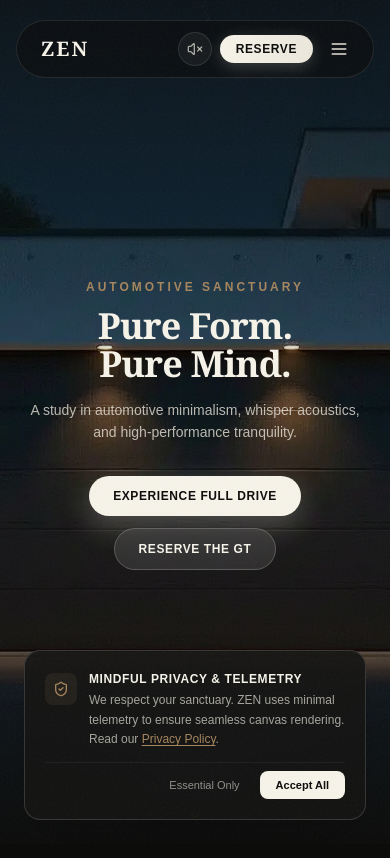
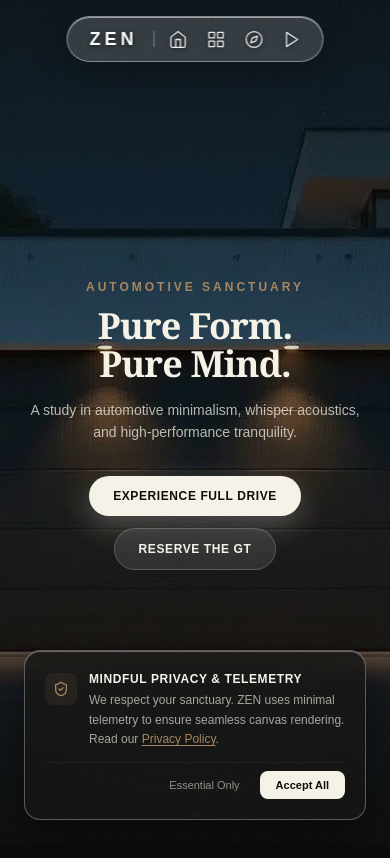
Before and after one commit to hackerstudent29/zen-car, a Next.js app: page / in a window 390 px wide. Shown: the top 858 px of the page. Built offline with nearby package versions, Linux system fonts and the light colour scheme.

Commit message:
feat: restore original minimal glassmorphism dock navbar, 2-video experience mode, and frosted glass styling

```diff
--- a/app/page.tsx
+++ b/app/page.tsx
@@ -19,10 +19,7 @@ export default function HomePage() {
   return (
     <main className="relative min-h-screen bg-[#0d0d0c] text-[#F6F3E9]">
       {/* Floating Glassmorphic Dock Navbar */}
-      <Navbar
-        onOpenReserve={() => setIsReserveOpen(true)}
-        onOpenZen={() => setIsZenOpen(true)}
-      />
+      <Navbar />
 
       {/* Hero 120-Frame Canvas Scrollytelling */}
       <HeroScrollytelling onOpenReserve={() => setIsReserveOpen(true)} />
--- a/components/CookieBanner.tsx
+++ b/components/CookieBanner.tsx
@@ -30,7 +30,7 @@ export default function CookieBanner() {
           animate={{ opacity: 1, y: 0, scale: 1 }}
           exit={{ opacity: 0, y: 20, scale: 0.95 }}
           transition={EASE_SPRING}
-          className="fixed bottom-6 right-6 left-6 sm:left-auto sm:max-w-md z-40 p-5 rounded-2xl bg-[#141413]/90 border border-white/15 backdrop-blur-xl shadow-2xl text-[#F6F3E9]"
+          className="fixed bottom-6 right-6 left-6 sm:left-auto sm:max-w-md z-40 p-5 rounded-2xl bg-[#141413]/80 border border-white/30 backdrop-blur-2xl shadow-[0_12px_40px_rgba(0,0,0,0.5),inset_0_1px_0_rgba(255,255,255,0.35)] text-[#F6F3E9]"
         >
           <div className="flex items-start gap-3 mb-3">
             <div className="p-2 rounded-lg bg-[#A6865E]/10 text-[#A6865E] shrink-0 mt-0.5">
--- a/components/Navbar.tsx
+++ b/components/Navbar.tsx
@@ -1,233 +1,129 @@
 "use client";
 
-import { useState, useEffect } from "react";
 import Link from "next/link";
-import { motion, AnimatePresence } from "motion/react";
-import { Home, LayoutGrid, Compass, Play, Volume2, VolumeX, Sparkles, Menu, X } from "lucide-react";
-import { audioEngine } from "./AudioEngine";
+import { motion } from "motion/react";
 import { EASE_SPRING } from "@/lib/constants";
 
-interface NavbarProps {
-  onOpenReserve: () => void;
-  onOpenZen: () => void;
-}
-
-export default function Navbar({ onOpenReserve, onOpenZen }: NavbarProps) {
-  const [isPlayingAudio, setIsPlayingAudio] = useState(false);
-  const [mobileMenuOpen, setMobileMenuOpen] = useState(false);
-  const [scrolled, setScrolled] = useState(false);
-
-  useEffect(() => {
-    const handleScroll = () => {
-      setScrolled(window.scrollY > 40);
-    };
-    window.addEventListener("scroll", handleScroll, { passive: true });
-    return () => window.removeEventListener("scroll", handleScroll);
-  }, []);
-
-  const handleAudioToggle = () => {
-    if (audioEngine) {
-      const active = audioEngine.toggle();
-      setIsPlayingAudio(active);
-    }
-  };
-
+export default function Navbar() {
   return (
-    <>
     <header
-        className={`fixed top-5 left-1/2 -translate-x-1/2 z-50 flex items-center justify-between px-4 py-2.5 rounded-full transition-all duration-500 ${
-          scrolled
-            ? "bg-[#0d0d0c]/85 border border-white/15 shadow-[0_20px_50px_rgba(0,0,0,0.6)] backdrop-blur-xl"
-            : "bg-[#0d0d0c]/60 border border-white/10 backdrop-blur-md"
-        }`}
+      className="fixed top-4 sm:top-6 left-1/2 -translate-x-1/2 z-50 flex items-center justify-center px-3.5 py-1.5 sm:px-4 sm:py-2 rounded-full border border-white/40 shadow-[0_8px_32px_rgba(0,0,0,0.3),inset_0_1px_0_rgba(255,255,255,0.5)] backdrop-blur-2xl bg-white/[0.16] select-none transition-all duration-300"
       style={{
-          width: "calc(100% - 2rem)",
-          maxWidth: "680px",
+        width: "auto",
+        maxWidth: "92vw",
       }}
     >
-        {/* Brand Logo */}
+      {/* Signature ZEN Brand Logo */}
       <Link
         href="#hero"
-          className="group flex items-center gap-2 pl-2 text-[#F6F3E9] focus:outline-none"
+        className="inline-flex items-center pl-2 pr-3 text-white focus:outline-none group"
+        aria-label="ZEN Automotive Home"
+        title="ZEN Sanctuary"
       >
         <motion.span
-            whileHover={{ scale: 1.05 }}
+          whileHover={{ scale: 1.08 }}
           whileTap={{ scale: 0.95 }}
           transition={EASE_SPRING}
-            className="font-['Rosaline-Regular',Georgia,serif] text-xl font-bold tracking-widest text-[#F6F3E9] group-hover:text-[#A6865E] transition-colors"
+          className="font-['Chillax-Bold',sans-serif] text-lg sm:text-xl font-bold tracking-[0.22em] text-white drop-shadow-[0_1px_2px_rgba(0,0,0,0.6)] group-hover:text-[#A6865E] transition-colors"
         >
           ZEN
         </motion.span>
-          <span className="text-[10px] tracking-widest uppercase text-[#A6865E] font-medium hidden sm:inline-block px-1.5 py-0.5 rounded border border-[#A6865E]/30 bg-[#A6865E]/10">
-            GT-1
-          </span>
       </Link>
 
-        {/* Desktop Nav Icons */}
-        <nav className="hidden md:flex items-center gap-1 bg-white/5 p-1 rounded-full border border-white/5">
+      {/* Translucent Glass Divider */}
+      <span className="w-px h-4 sm:h-5 bg-white/35 mx-1" aria-hidden="true" />
+
+      {/* Pure Minimalist Icon Dock */}
+      <nav className="flex items-center gap-1.5 sm:gap-2.5 pl-1" aria-label="Main Navigation">
+        {/* Home */}
         <Link
           href="#hero"
-            title="Overview"
-            className="p-2 text-[#E6E2D8]/70 hover:text-[#F6F3E9] hover:bg-white/10 rounded-full transition-all duration-200"
+          className="w-8 h-8 sm:w-9 sm:h-9 rounded-full flex items-center justify-center text-white/90 hover:text-[#A6865E] hover:bg-white/20 active:scale-95 transition-all duration-200 drop-shadow-[0_1px_2px_rgba(0,0,0,0.6)] hover:drop-shadow-[0_2px_8px_rgba(166,134,94,0.7)]"
+          aria-label="Home Overview"
+          title="Home"
         >
-            <Home className="w-4 h-4" />
+          <svg
+            width="19"
+            height="19"
+            viewBox="0 0 24 24"
+            fill="none"
+            stroke="currentColor"
+            strokeWidth="1.6"
+            strokeLinecap="round"
+            strokeLinejoin="round"
+          >
+            <path d="M3 9l9-7 9 7v11a2 2 0 0 1-2 2H5a2 2 0 0 1-2-2z" />
+            <polyline points="9 22 9 12 15 12 15 22" />
+          </svg>
         </Link>
+
+        {/* Showcase Anatomy */}
         <Link
           href="#showcase"
+          className="w-8 h-8 sm:w-9 sm:h-9 rounded-full flex items-center justify-center text-white/90 hover:text-[#A6865E] hover:bg-white/20 active:scale-95 transition-all duration-200 drop-shadow-[0_1px_2px_rgba(0,0,0,0.6)] hover:drop-shadow-[0_2px_8px_rgba(166,134,94,0.7)]"
+          aria-label="Showcase Anatomy"
           title="GT Anatomy"
-            className="p-2 text-[#E6E2D8]/70 hover:text-[#F6F3E9] hover:bg-white/10 rounded-full transition-all duration-200"
         >
-            <LayoutGrid className="w-4 h-4" />
+          <svg
+            width="19"
+            height="19"
+            viewBox="0 0 24 24"
+            fill="none"
+            stroke="currentColor"
+            strokeWidth="1.6"
+            strokeLinecap="round"
+            strokeLinejoin="round"
+          >
+            <rect x="3" y="3" width="7" height="7" />
+            <rect x="14" y="3" width="7" height="7" />
+            <rect x="14" y="14" width="7" height="7" />
+            <rect x="3" y="14" width="7" height="7" />
+          </svg>
         </Link>
+
+        {/* Philosophy */}
         <Link
           href="#philosophy"
+          className="w-8 h-8 sm:w-9 sm:h-9 rounded-full flex items-center justify-center text-white/90 hover:text-[#A6865E] hover:bg-white/20 active:scale-95 transition-all duration-200 drop-shadow-[0_1px_2px_rgba(0,0,0,0.6)] hover:drop-shadow-[0_2px_8px_rgba(166,134,94,0.7)]"
+          aria-label="Philosophy"
           title="Philosophy"
-            className="p-2 text-[#E6E2D8]/70 hover:text-[#F6F3E9] hover:bg-white/10 rounded-full transition-all duration-200"
         >
-            <Compass className="w-4 h-4" />
+          <svg
+            width="19"
+            height="19"
+            viewBox="0 0 24 24"
+            fill="none"
+            stroke="currentColor"
+            strokeWidth="1.6"
+            strokeLinecap="round"
+            strokeLinejoin="round"
+          >
+            <circle cx="12" cy="12" r="10" />
+            <polygon points="16.24 7.76 14.12 14.12 7.76 16.24 9.88 9.88 16.24 7.76" />
+          </svg>
         </Link>
+
+        {/* Cinematic Film Experience */}
         <Link
           href="/full-video"
-            title="Cinematic Film"
-            className="p-2 text-[#A6865E] hover:text-[#F6F3E9] hover:bg-[#A6865E]/20 rounded-full transition-all duration-200 flex items-center gap-1 text-xs px-2.5"
+          className="w-8 h-8 sm:w-9 sm:h-9 rounded-full flex items-center justify-center text-white/90 hover:text-[#A6865E] hover:bg-white/20 active:scale-95 transition-all duration-200 drop-shadow-[0_1px_2px_rgba(0,0,0,0.6)] hover:drop-shadow-[0_2px_8px_rgba(166,134,94,0.7)]"
+          aria-label="Cinematic Video Drive"
+          title="Cinematic Video"
         >
-            <Play className="w-3.5 h-3.5 fill-current" />
-            <span className="hidden lg:inline text-[11px] font-medium tracking-wider uppercase">Film</span>
+          <svg
+            width="19"
+            height="19"
+            viewBox="0 0 24 24"
+            fill="none"
+            stroke="currentColor"
+            strokeWidth="1.6"
+            strokeLinecap="round"
+            strokeLinejoin="round"
+          >
+            <polygon points="5 3 19 12 5 21 5 3" />
+          </svg>
         </Link>
       </nav>
-
-        {/* Action Controls */}
-        <div className="flex items-center gap-2">
-          {/* Ambient Audio Synthesizer */}
-          <motion.button
-            whileHover={{ scale: 1.08 }}
-            whileTap={{ scale: 0.92 }}
-            transition={EASE_SPRING}
-            onClick={handleAudioToggle}
-            title={isPlayingAudio ? "Mute Ambient Sound" : "Listen to Sanctuary Audio"}
-            className={`p-2 rounded-full border transition-all duration-300 flex items-center justify-center ${
-              isPlayingAudio
-                ? "bg-[#A6865E]/20 text-[#A6865E] border-[#A6865E]/50 shadow-[0_0_15px_rgba(166,134,94,0.3)]"
-                : "bg-white/5 text-[#E6E2D8]/70 border-white/10 hover:text-[#F6F3E9]"
-            }`}
-          >
-            {isPlayingAudio ? (
-              <span className="flex items-center gap-0.5">
-                <span className="w-1 h-3 bg-[#A6865E] rounded-full animate-pulse" />
-                <span className="w-1 h-4 bg-[#A6865E] rounded-full animate-pulse delay-75" />
-                <span className="w-1 h-2 bg-[#A6865E] rounded-full animate-pulse delay-150" />
-              </span>
-            ) : (
-              <VolumeX className="w-4 h-4" />
-            )}
-          </motion.button>
-
-          {/* Zen Mode Sanctuary Trigger */}
-          <motion.button
-            whileHover={{ scale: 1.05 }}
-            whileTap={{ scale: 0.95 }}
-            transition={EASE_SPRING}
-            onClick={onOpenZen}
-            title="Enter Zen Mode Sanctuary"
-            className="hidden sm:flex items-center gap-1.5 px-3 py-1.5 rounded-full text-xs font-medium tracking-wider text-[#E6E2D8] bg-white/5 hover:bg-white/10 border border-white/10 transition-colors"
-          >
-            <Sparkles className="w-3 h-3 text-[#A6865E]" />
-            <span>Zen Mode</span>
-          </motion.button>
-
-          {/* Reserve CTA */}
-          <motion.button
-            whileHover={{ scale: 1.03 }}
-            whileTap={{ scale: 0.96 }}
-            transition={EASE_SPRING}
-            onClick={onOpenReserve}
-            className="px-4 py-1.5 rounded-full text-xs font-semibold tracking-wider uppercase text-[#0d0d0c] bg-gradient-to-r from-[#F6F3E9] to-[#EBE7DC] hover:from-[#FFFFFF] hover:to-[#F6F3E9] shadow-[0_4px_16px_rgba(246,243,233,0.2)] transition-all"
-          >
-            Reserve
-          </motion.button>
-
-          {/* Mobile Menu Hamburger */}
-          <button
-            onClick={() => setMobileMenuOpen(!mobileMenuOpen)}
-            className="md:hidden p-2 text-[#E6E2D8] hover:text-[#A6865E] focus:outline-none"
-            aria-label="Toggle Navigation Menu"
-          >
-            {mobileMenuOpen ? <X className="w-5 h-5" /> : <Menu className="w-5 h-5" />}
-          </button>
-        </div>
     </header>
-
-      {/* Mobile Menu with Apple Sheet Spring Physics */}
-      <AnimatePresence>
-        {mobileMenuOpen && (
-          <>
-            <motion.div
-              initial={{ opacity: 0 }}
-              animate={{ opacity: 1 }}
-              exit={{ opacity: 0 }}
-              transition={{ duration: 0.2 }}
-              onClick={() => setMobileMenuOpen(false)}
-              className="fixed inset-0 z-40 bg-black/60 backdrop-blur-md md:hidden"
-            />
-            <motion.div
-              initial={{ opacity: 0, y: -20, scale: 0.94 }}
-              animate={{ opacity: 1, y: 0, scale: 1 }}
-              exit={{ opacity: 0, y: -15, scale: 0.96 }}
-              transition={EASE_SPRING}
-              className="fixed top-24 inset-x-4 z-40 p-6 rounded-3xl bg-[#141413]/95 border border-white/15 backdrop-blur-2xl shadow-2xl md:hidden flex flex-col gap-4 text-center"
-            >
-              <Link
-                href="#hero"
-                onClick={() => setMobileMenuOpen(false)}
-                className="text-lg font-medium text-[#F6F3E9] py-2 border-b border-white/5"
-              >
-                Overview
-              </Link>
-              <Link
-                href="#showcase"
-                onClick={() => setMobileMenuOpen(false)}
-                className="text-lg font-medium text-[#F6F3E9] py-2 border-b border-white/5"
-              >
-                GT Anatomy
-              </Link>
-              <Link
-                href="#philosophy"
-                onClick={() => setMobileMenuOpen(false)}
-                className="text-lg font-medium text-[#F6F3E9] py-2 border-b border-white/5"
-              >
-                Philosophy
-              </Link>
-              <Link
-                href="/full-video"
-                onClick={() => setMobileMenuOpen(false)}
-                className="text-lg font-medium text-[#A6865E] py-2 border-b border-white/5 flex items-center justify-center gap-2"
-              >
-                <Play className="w-4 h-4 fill-current" />
-                <span>Cinematic Video Experience</span>
-              </Link>
-              <button
-                onClick={() => {
-                  setMobileMenuOpen(false);
-                  onOpenZen();
-                }}
-                className="text-lg font-medium text-[#E6E2D8] py-2 border-b border-white/5 flex items-center justify-center gap-2"
-              >
-                <Sparkles className="w-4 h-4 text-[#A6865E]" />
-                <span>Enter Zen Sanctuary</span>
-              </button>
-              <button
-                onClick={() => {
-                  setMobileMenuOpen(false);
-                  onOpenReserve();
-                }}
-                className="mt-2 w-full py-3.5 rounded-full text-sm font-semibold tracking-wider uppercase text-[#0d0d0c] bg-[#F6F3E9]"
-              >
-                Reserve ZEN GT
-              </button>
-            </motion.div>
-          </>
-        )}
-      </AnimatePresence>
-    </>
   );
 }
--- a/components/PhilosophySection.tsx
+++ b/components/PhilosophySection.tsx
@@ -61,7 +61,7 @@ export default function PhilosophySection() {
               animate={{ opacity: 1, y: 0, scale: 1 }}
               exit={{ opacity: 0, y: -25, scale: 0.97 }}
               transition={EASE_SPRING}
-              className="max-w-lg w-full p-8 sm:p-12 rounded-3xl bg-[#0d0d0c]/75 border border-white/15 backdrop-blur-2xl shadow-[0_25px_60px_rgba(0,0,0,0.8)] text-center"
+              className="max-w-lg w-full p-8 sm:p-12 rounded-3xl bg-white/[0.08] border border-white/25 backdrop-blur-3xl shadow-[0_25px_60px_rgba(0,0,0,0.7),inset_0_1px_0_rgba(255,255,255,0.35)] text-center"
             >
               <span className="inline-block text-xs uppercase tracking-[0.25em] text-[#A6865E] font-semibold mb-3 font-['Chillax-Medium',sans-serif]">
                 {PHILOSOPHY_CARDS[activeCard].kicker}
--- a/components/ReservationModal.tsx
+++ b/components/ReservationModal.tsx
@@ -88,13 +88,13 @@ export default function ReservationModal({ isOpen, onClose }: ReservationModalPr
             className="fixed inset-0 bg-black/75 backdrop-blur-md"
           />
 
-          {/* Modal Card with Apple Spring Physics */}
+          {/* Modal Card with Apple Spring Physics & Frosted Glass */}
           <motion.div
             initial={{ opacity: 0, scale: 0.92, y: 20 }}
             animate={{ opacity: 1, scale: 1, y: 0 }}
             exit={{ opacity: 0, scale: 0.95, y: 15 }}
             transition={EASE_SPRING}
-            className="relative w-full max-w-lg p-6 sm:p-8 rounded-3xl bg-[#141413]/95 border border-white/15 backdrop-blur-2xl shadow-[0_25px_60px_rgba(0,0,0,0.9)] text-[#F6F3E9] z-10 my-auto"
+            className="relative w-full max-w-lg p-6 sm:p-8 rounded-3xl bg-[#121211]/85 border border-white/25 backdrop-blur-3xl shadow-[0_30px_70px_rgba(0,0,0,0.9),inset_0_1px_0_rgba(255,255,255,0.35)] text-[#F6F3E9] z-10 my-auto"
           >
             {/* Close button */}
             <motion.button
```
Also changed, not shown: app/full-video/page.tsx (+40 -34 lines), components/ShowcaseSection.tsx (+24 -24 lines). Lines whose indentation alone changed are shown as unchanged.
